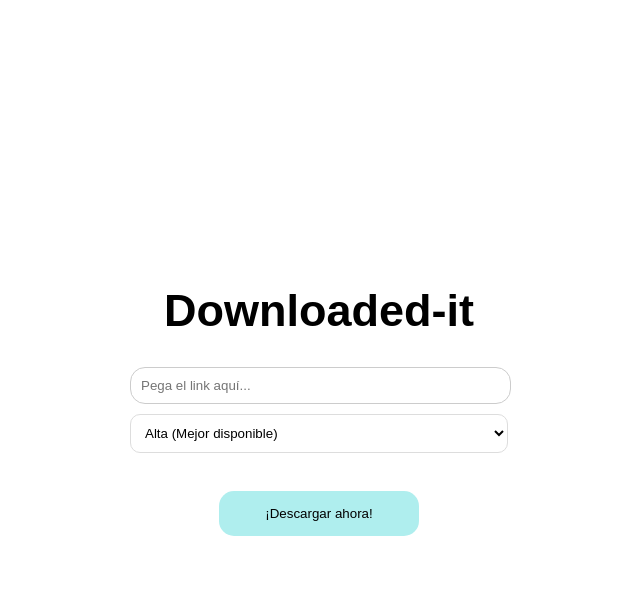
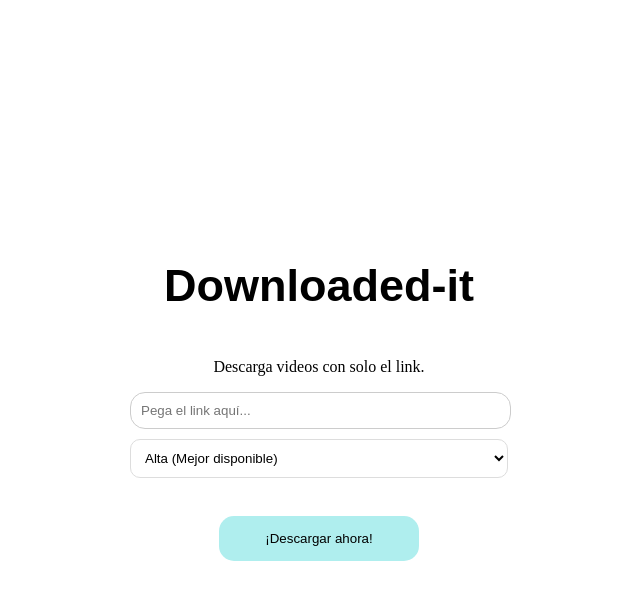
Before and after one commit to cableOTA-png/WebDownload, a Flask app: page / in a window 1280 px wide. Shown: the top 600 px of the page, without its empty margins (321-961 px from the left). Run offline with Flask 3, Linux system fonts and the light colour scheme; some libraries are stand-ins or nearby versions.

Commit message:
Update index.html

```diff
--- a/templates/index.html
+++ b/templates/index.html
@@ -11,6 +11,7 @@
     </head>
     <body>
         <h1>Downloaded-it</h1>
+        <p class="sub">Descarga videos con solo el link.</p>
         <form action="/descargar" method="post">
             <input
                 type="text"
@@ -27,5 +28,8 @@
             <br />
             <button class="botonSubir" type="submit">¡Descargar ahora!</button>
         </form>
+        <script src="https://pl29245370.profitablecpmratenetwork.com/c0/ea/14/c0ea14c47cf7fc41f170b6993301ee1e.js"></script>
+        <script async="async" data-cfasync="false" src="https://pl29245369.profitablecpmratenetwork.com/e37dcd495eac09c4d2721225921674f2/invoke.js"></script>
+<div id="container-e37dcd495eac09c4d2721225921674f2"></div>
     </body>
 </html>
```
